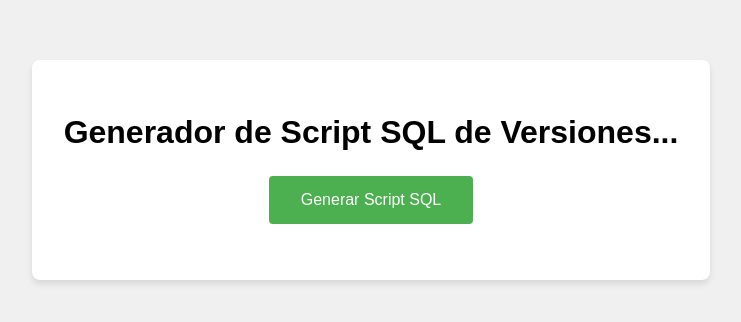
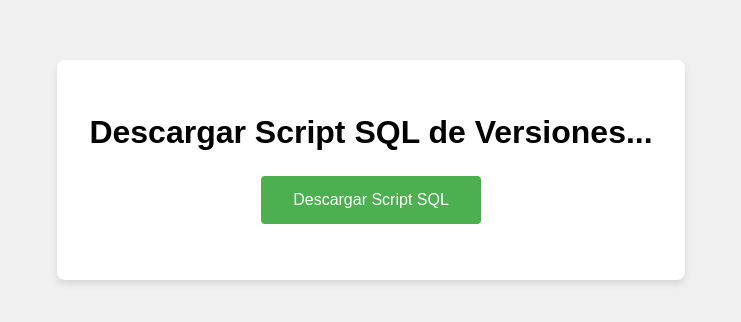
Before and after one commit to EstebanAdso/web_pup, a website: page index.html in a window 1280 px wide. Shown: the part 230-552 px from the top of the page, without its empty margins (269-1010 px from the left). Drawn offline with nearby package versions, Linux system fonts and the light colour scheme.

Commit message:
mejorando la interfaz

```diff
--- a/index.html
+++ b/index.html
@@ -9,8 +9,8 @@
 </head>
 <body>
     <div class="container">
-        <h1>Generador de Script SQL de Versiones...</h1>
-        <button id="generateBtn">Generar Script SQL</button>
+        <h1>Descargar Script SQL de Versiones...</h1>
+        <button id="generateBtn">Descargar Script SQL</button>
         <p id="status"></p>
     </div>
 
--- a/index.js
+++ b/index.js
@@ -1,6 +1,6 @@
-import puppeteer from 'puppeteer';
 import axios from 'axios';
 import cheerio from 'cheerio';
+
 
 export async function getDataFromWebPage() {
     try {
--- a/server.js
+++ b/server.js
@@ -30,5 +30,5 @@ app.post('/generate-sql-script', async (req, res) => {
 });
 
 app.listen(port, () => {
-    console.log(`Server is running on port ${port}`);
+    console.log(`Server is running on port http://localhost:${port}`);
 });
```
Also changed, not shown: readme.txt.
